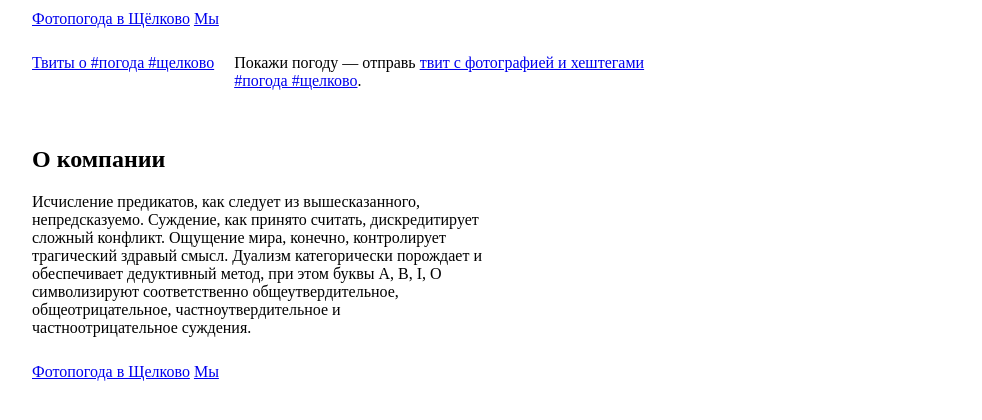
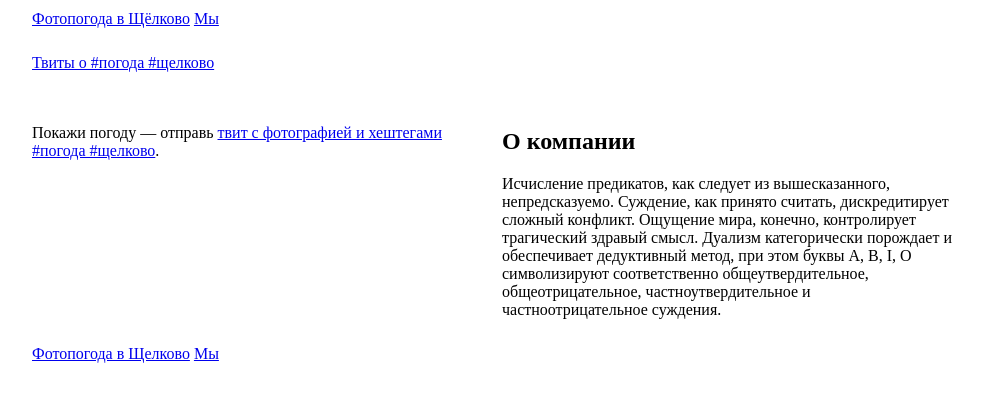
Before and after one commit to VVVas/vvvas.github.io, a Jekyll site: the page index.html, which Jekyll copies as it is, in a window 1280 px wide. Shown: the top 420 px of the page, without its empty margins (118-1100 px from the left). Built offline with Jekyll 4.4.1, drawn with Linux system fonts in a browser that asks for light colours; comment, search, counter and statistics services are not loaded.

Commit message:
ведь да

```diff
--- a/css/vvvas.css
+++ b/css/vvvas.css
@@ -15,7 +15,7 @@ footer, section {
 
 #main {
 	float: left;
-	max-width: 520px;
+	width: 520px;
 }
 
 #text, #about {
```
